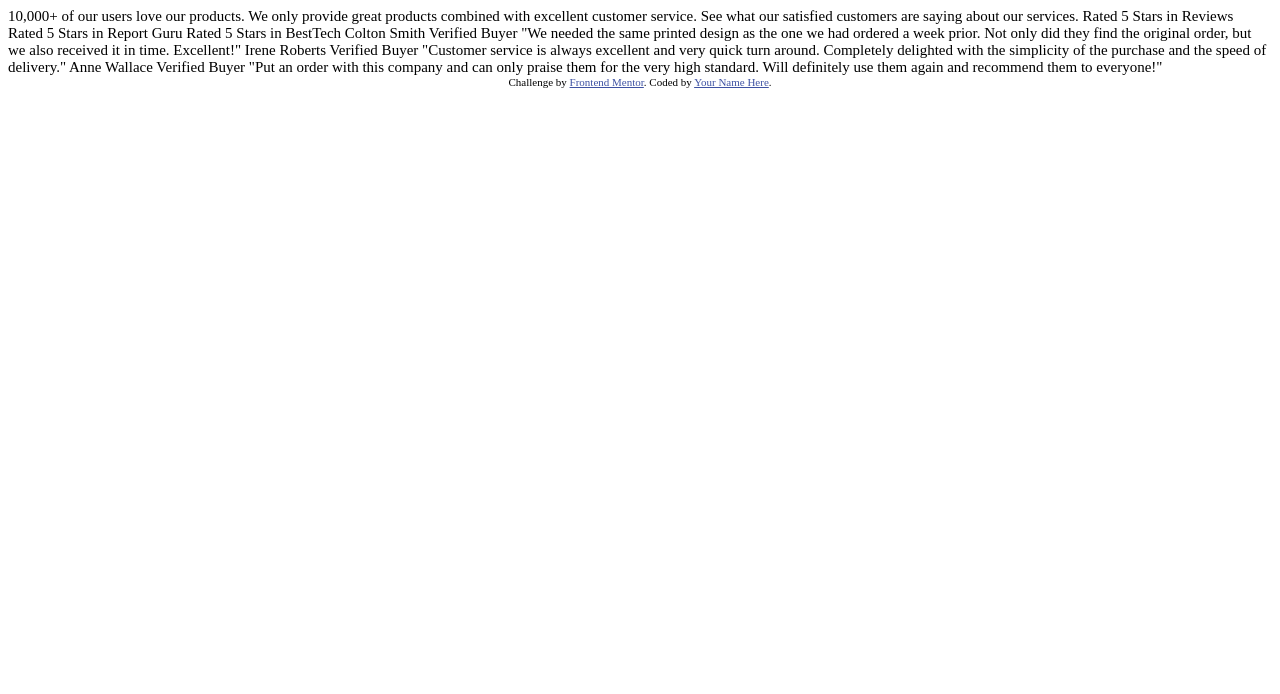
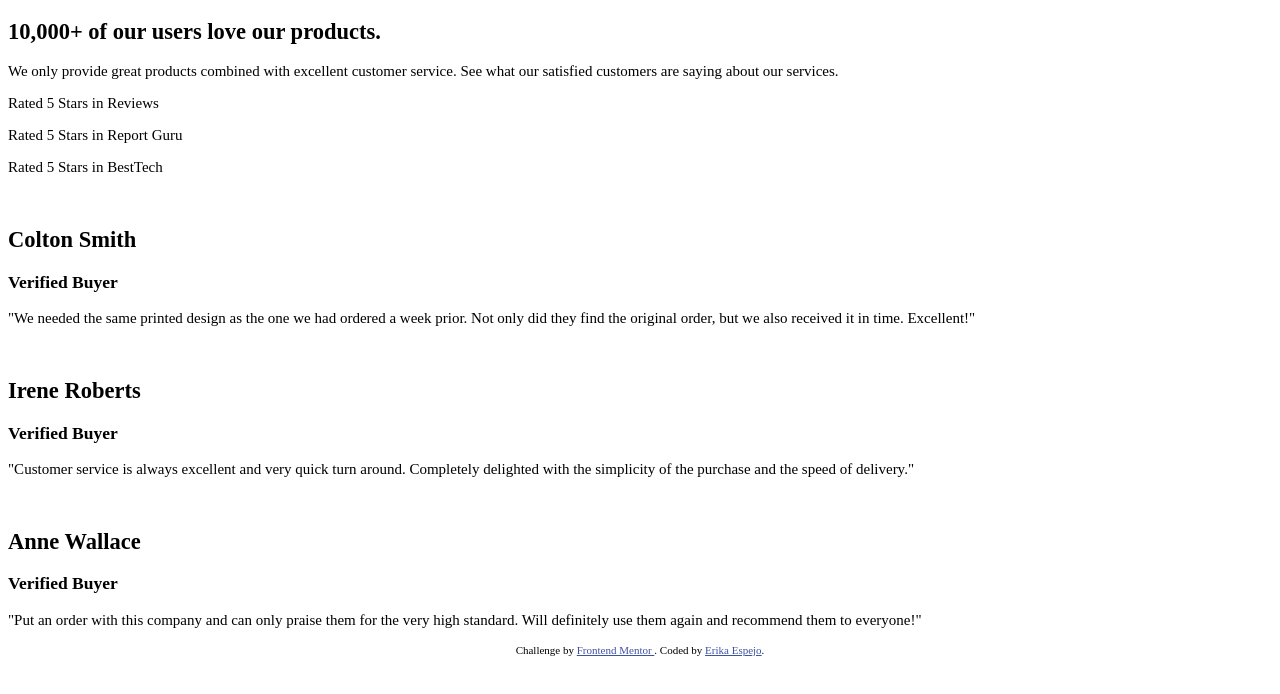
Before and after one commit to ErikaEspejo/social-proof-section, a plain HTML site: page index.html in a window 1280 px wide. Drawn offline with Linux system fonts and the light colour scheme.

Commit message:
basic html structure & root styles

```diff
--- a/index.html
+++ b/index.html
@@ -7,57 +7,68 @@
     <link rel="preconnect" href="https://fonts.gstatic.com">
     <link rel="stylesheet" href="style.css">
     <link href="https://fonts.googleapis.com/css2?family=Spartan:wght@400;500;700&display=swap" rel="stylesheet">
-    <link
-      rel="icon"
-      type="image/png"
-      sizes="32x32"
-      href="./images/favicon-32x32.png"
-    />
+    <link rel="icon" type="image/png" sizes="32x32" href="./images/favicon-32x32.png"/>
 
-    <title>Frontend Mentor | Social proof section</title>
-
-    <!-- Feel free to remove these styles or customise in your own stylesheet 👍 -->
-    <style>
-      .attribution {
-        font-size: 11px;
-        text-align: center;
-      }
-      .attribution a {
-        color: hsl(228, 45%, 44%);
-      }
-    </style>
+    <title>Social proof section</title>
   </head>
   <body>
-    10,000+ of our users love our products.
-
-    We only provide great products combined with excellent customer service.
-    See what our satisfied customers are saying about our services.
-
-    Rated 5 Stars in Reviews
-    Rated 5 Stars in Report Guru
-    Rated 5 Stars in BestTech
-
-    Colton Smith
-    Verified Buyer
-    "We needed the same printed design as the one we had ordered a week prior.
-    Not only did they find the original order, but we also received it in time.
-    Excellent!"
-
-    Irene Roberts
-    Verified Buyer
-    "Customer service is always excellent and very quick turn around. Completely
-    delighted with the simplicity of the purchase and the speed of delivery."
-
-    Anne Wallace
-    Verified Buyer
-    "Put an order with this company and can only praise them for the very high
-    standard. Will definitely use them again and recommend them to everyone!"
-
+    <main class="main">
+      <section class="description">
+        <h1>10,000+ of our users love our products.</h1>
+        <p>We only provide great products combined with excellent customer service.
+        See what our satisfied customers are saying about our services.</p>
+      </section>
+      <section class="rate">
+        <div class="rate-box">
+          <figure class="stars"></figure>
+          <p class="rate-type">
+            Rated 5 Stars in Reviews
+          </p>
+        </div>
+        <div class="rate-box">
+          <figure class="stars"></figure>
+          <p class="rate-type">
+            Rated 5 Stars in Report Guru
+          </p>
+        </div>
+        <div class="rate-box">
+          <figure class="stars"></figure>
+          <p class="rate-type">
+            Rated 5 Stars in BestTech
+          </p>
+        </div>
+      </section>
+      <section class="comments">
+        <div class="user">
+          <img src="" alt="">
+          <h2>Colton Smith</h2>
+          <h3>Verified Buyer</h3>
+          <p>"We needed the same printed design as the one we had ordered a week prior.
+          Not only did they find the original order, but we also received it in time.
+          Excellent!"</p>
+        </div>
+        <div class="user">
+          <img src="" alt="">
+          <h2>Irene Roberts</h2>
+          <h3>Verified Buyer</h3>
+          <p>"Customer service is always excellent and very quick turn around. Completely
+          delighted with the simplicity of the purchase and the speed of delivery."</p>
+        </div>
+        <div class="user">
+          <img src="" alt="">
+          <h2>Anne Wallace</h2>
+          <h3>Verified Buyer</h3>
+          <p>"Put an order with this company and can only praise them for the very high
+          standard. Will definitely use them again and recommend them to everyone!"</p>
+        </div>
+      </section>
+    </main>
     <div class="attribution">
       Challenge by
-      <a href="https://www.frontendmentor.io?ref=challenge" target="_blank"
-        >Frontend Mentor</a
-      >. Coded by <a href="#">Your Name Here</a>.
+      <a href="https://www.frontendmentor.io?ref=challenge" target="_blank">
+        Frontend Mentor
+      </a>. Coded by <a href="#">
+        Erika Espejo</a>.
     </div>
   </body>
 </html>
--- a/style.css
+++ b/style.css
@@ -13,3 +13,11 @@ html {
 body {
   font-size: 1.5rem;
 }
+
+.attribution {
+  font-size: 11px;
+  text-align: center;
+}
+.attribution a {
+  color: hsl(228, 45%, 44%);
+}
```
